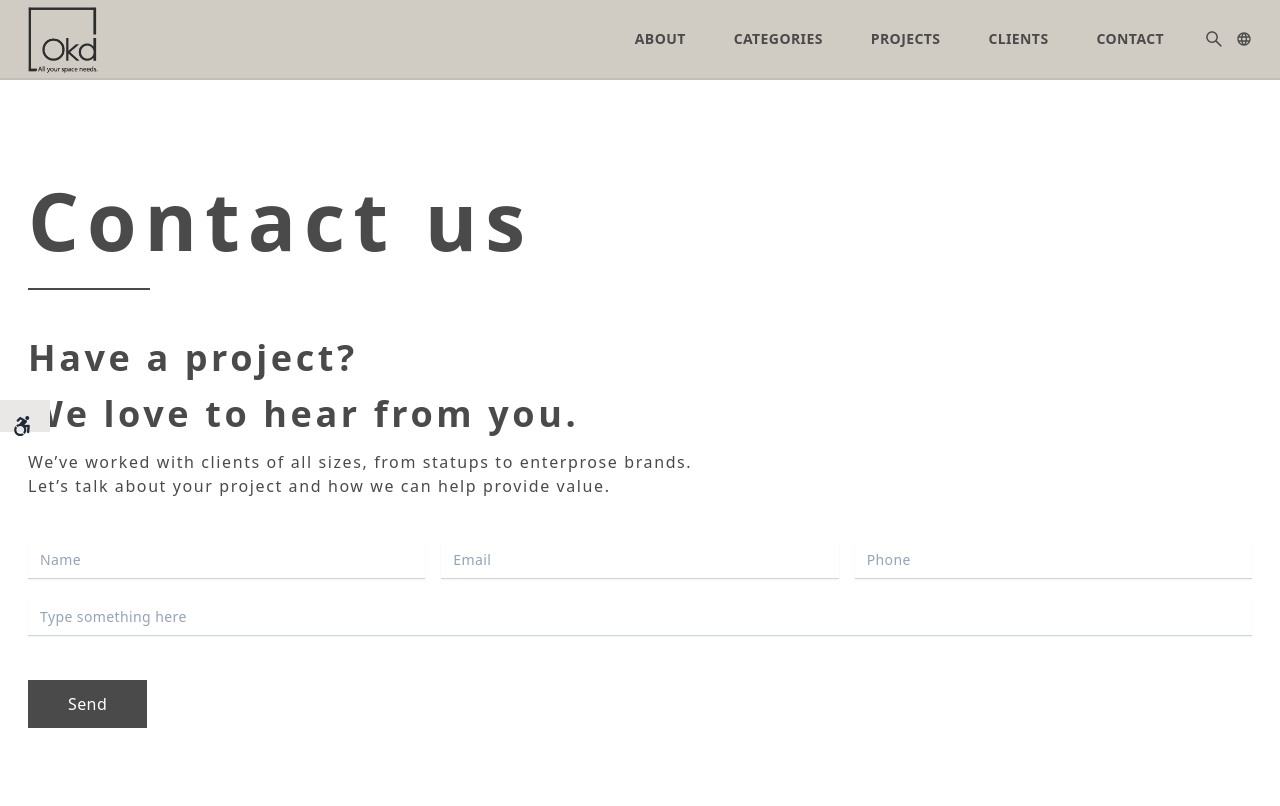
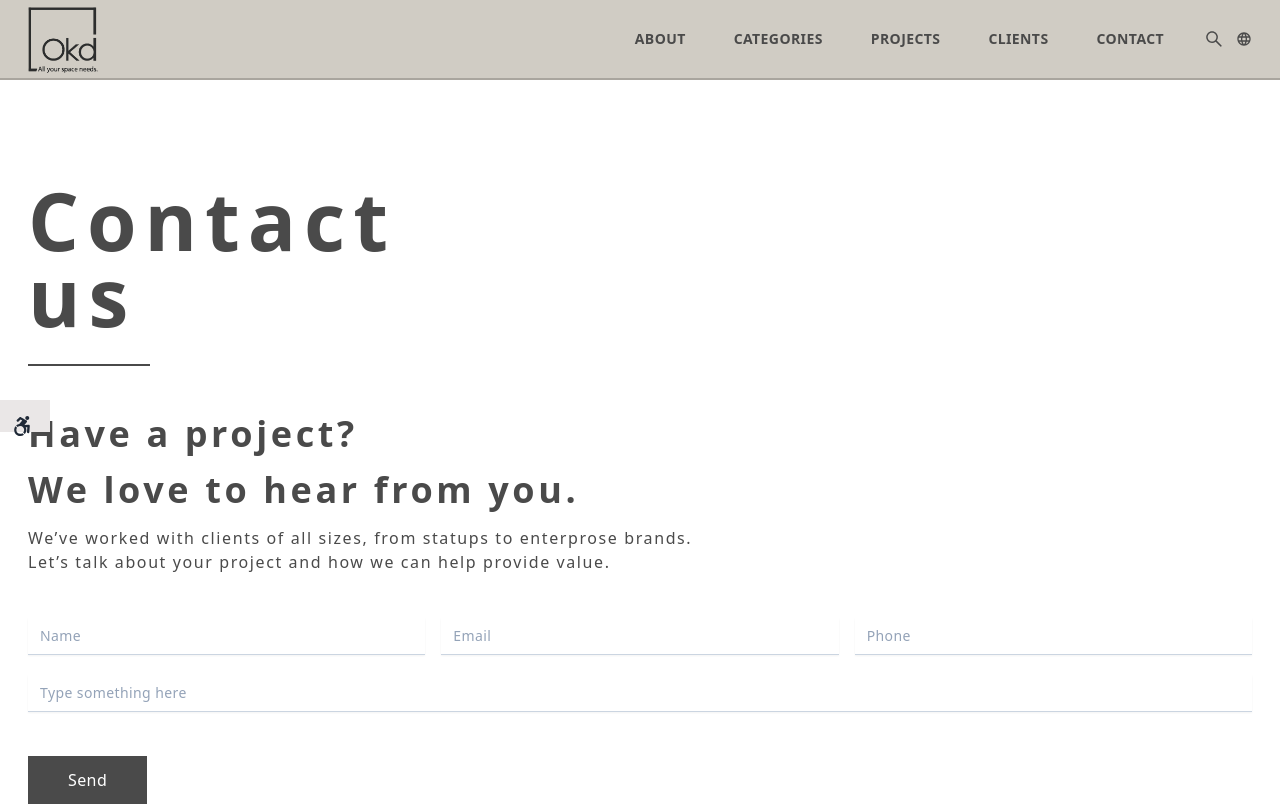
Before and after one commit to Haim-S/OKD_2, a Next.js app: page /Contact in a window 1280 px wide. Shown: the top 806 px of the page. Built offline with nearby package versions, Linux system fonts and the light colour scheme.

Commit message:
border buttom to more dark

```diff
--- a/src/pages/Contact.jsx
+++ b/src/pages/Contact.jsx
@@ -19,11 +19,11 @@ const Contact = () => {
         return(
 <>
      <h2 key={i} style={{fontSize: "80px"}} className={isHebrew ? styleHE : styleEN}>
-        {p.titleOne} {p.titleTwo}
+        {p.titleOne}
       </h2>
-     {/* <h2 style={{fontSize: "80px", marginTop: "20px"}} className={isHebrew ? styleHE : styleEN}>
+     <h2 style={{fontSize: "80px", marginTop: "20px"}} className={isHebrew ? styleHE : styleEN}>
         {p.titleTwo}
-      </h2> */}
+      </h2>
       <hr className={isHebrew ? hrStyleHE : hrStyleEN}/>
       <h2 className={isHebrew ? styleHE : styleEN}>
       {p.subtitleOne}
--- a/src/styles/globals.css
+++ b/src/styles/globals.css
@@ -13,7 +13,7 @@
   --background-start-rgb: 214, 219, 220;
   --background-end-rgb: 255, 255, 255;
   --background-nav: #D0ccc4;
-  --border-buttom-nav: #c3bfb8;
+  --border-buttom-nav: #a9a59e;
   --background-main: white;
   --background-footer: #4A4A4A;
 }
```
